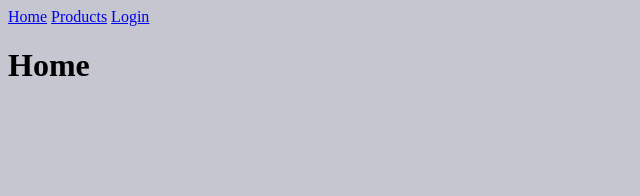
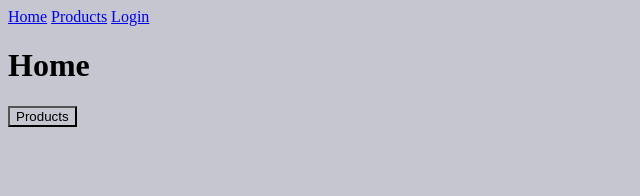
Before and after one commit to nsk4/SvelteKitLearning, a SvelteKit app: page / in a window 1280 px wide. Shown: the top 196 px of the page, without its empty margins (0-640 px from the left). Built offline with nearby package versions, Linux system fonts and the light colour scheme.

Commit message:
Finished preloading pages section

```diff
--- a/src/app.html
+++ b/src/app.html
@@ -6,7 +6,7 @@
 		<meta name="viewport" content="width=device-width, initial-scale=1" />
 		%sveltekit.head%
 	</head>
-	<body data-sveltekit-preload-data="hover">
+	<body>
 		<div style="display: contents">%sveltekit.body%</div>
 	</body>
 </html>
--- a/src/routes/+layout.svelte
+++ b/src/routes/+layout.svelte
@@ -21,10 +21,9 @@
     <p>Logged in as {data.user.name}</p>
 {/if}
 
-<nav>
+<nav data-sveltekit-preload-data="hover">
     <a href="/">Home</a>
     <a href="/products">Products</a>
-
     {#if !data.user}
         <a href="/login">Login</a>
     {/if}
--- a/src/routes/+page.svelte
+++ b/src/routes/+page.svelte
@@ -1 +1,17 @@
+<script>
+    import { goto, preloadData } from '$app/navigation';
+</script>
+
 <h1>Home</h1>
+
+<button
+    on:focus={() => {}}
+    on:mouseover={async () => {
+        await preloadData('/products');
+    }}
+    on:click={() => {
+        goto('/products');
+    }}
+>
+    Products
+</button>
```
Also changed, not shown: src/routes/products/+page.svelte (+6 -2 lines).
